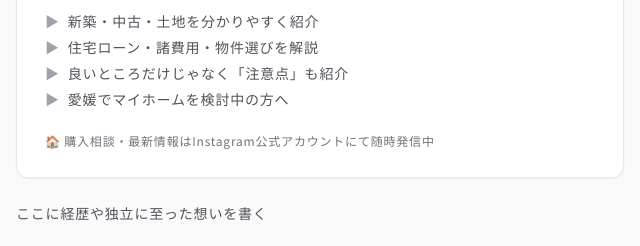
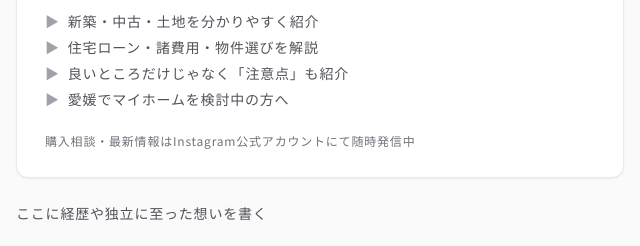
Before and after one commit to yuutasv-maker/sumaito, a plain HTML site: page index.html in a window 1280 px wide. Shown: the part 1820-2066 px from the top of the page, 560-1200 px from the left. Drawn offline with nearby package versions, Linux system fonts and the light colour scheme.

Commit message:
fix: remove house emoji from profile section

```diff
--- a/index.html
+++ b/index.html
@@ -256,7 +256,7 @@
               <li class="flex items-start"><span class="text-zinc-400 mr-2">▶︎</span>愛媛でマイホームを検討中の方へ</li>
             </ul>
             <div class="pt-2 text-xs text-zinc-500">
-              🏠 購入相談・最新情報はInstagram公式アカウントにて随時発信中
+              購入相談・最新情報はInstagram公式アカウントにて随時発信中
             </div>
           </div>
 
```
Also changed, not shown: sumaito/index.html (+1 -1 lines), sumaito_sample/index.html (+1 -1 lines).
